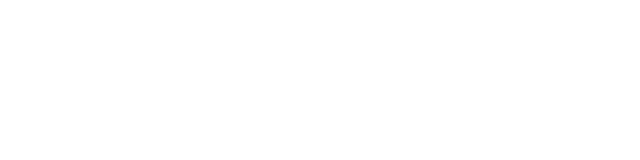
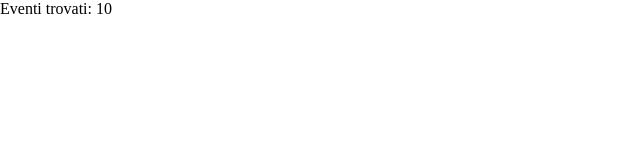
Before and after one commit to bingiulioliu/react-eventboard-team, a React (Vite) app: page / in a window 1280 px wide. Shown: the top 160 px of the page, without its empty margins (0-640 px from the left). Built offline with nearby package versions, Linux system fonts and the light colour scheme.

Commit message:
Aggiunto counter eventi totali

```diff
--- a/src/App.jsx
+++ b/src/App.jsx
@@ -1,7 +1,12 @@
+import { events } from "./data/events"
 
 
 function App() {
-  return;
+  return <>
+
+
+    <p>Eventi trovati: {events.length}</p>
+  </>
 }
 
 export default App
--- /dev/null
+++ b/src/data/events.js
@@ -0,0 +1,82 @@
+export const events = [
+    {
+        "id": 1,
+        "title": "Festival del Cinema All'Aperto",
+        "date": "2026-06-15",
+        "category": "Cinema",
+        "status": "In programmazione",
+        "aperto": true
+    },
+    {
+        "id": 2,
+        "title": "Workshop di Cucina Vegana",
+        "date": "2026-07-02",
+        "category": "Food",
+        "status": "Posti esauriti",
+        "aperto": false
+    },
+    {
+        "id": 3,
+        "title": "Torneo di Tennis di Beneficenza",
+        "date": "2026-09-12",
+        "category": "Sport",
+        "status": "Iscrizioni aperte",
+        "aperto": true
+    },
+    {
+        "id": 4,
+        "title": "Mostra d'Arte Contemporanea",
+        "date": "2026-05-20",
+        "category": "Cultura",
+        "status": "Terminato",
+        "aperto": false
+    },
+    {
+        "id": 5,
+        "title": "Conferenza Tech AI & Futuro",
+        "date": "2026-10-05",
+        "category": "Tecnologia",
+        "status": "Iscrizioni aperte",
+        "aperto": true
+    },
+    {
+        "id": 6,
+        "title": "Concerto Rock Live",
+        "date": "2026-07-25",
+        "category": "Musica",
+        "status": "In corso",
+        "aperto": true
+    },
+    {
+        "id": 7,
+        "title": "Fiera del Libro Indipendente",
+        "date": "2026-11-18",
+        "category": "Letteratura",
+        "status": "In pianificazione",
+        "aperto": true
+    },
+    {
+        "id": 8,
+        "title": "Maratona della Città",
+        "date": "2026-04-12",
+        "category": "Sport",
+        "status": "Terminato",
+        "aperto": false
+    },
+    {
+        "id": 9,
+        "title": "Degustazione Vini in Cantina",
+        "date": "2026-08-30",
+        "category": "Food",
+        "status": "Posti esauriti",
+        "aperto": false
+    },
+    {
+        "id": 10,
+        "title": "Spettacolo Teatrale: Shakespeare",
+        "date": "2026-12-03",
+        "category": "Teatro",
+        "status": "Biglietti disponibili",
+        "aperto": true
+    }
+]
```
Also changed, not shown: src/components/EventCounter.jsx (added), 1 other file (tests, documents, lock files or other folders).
